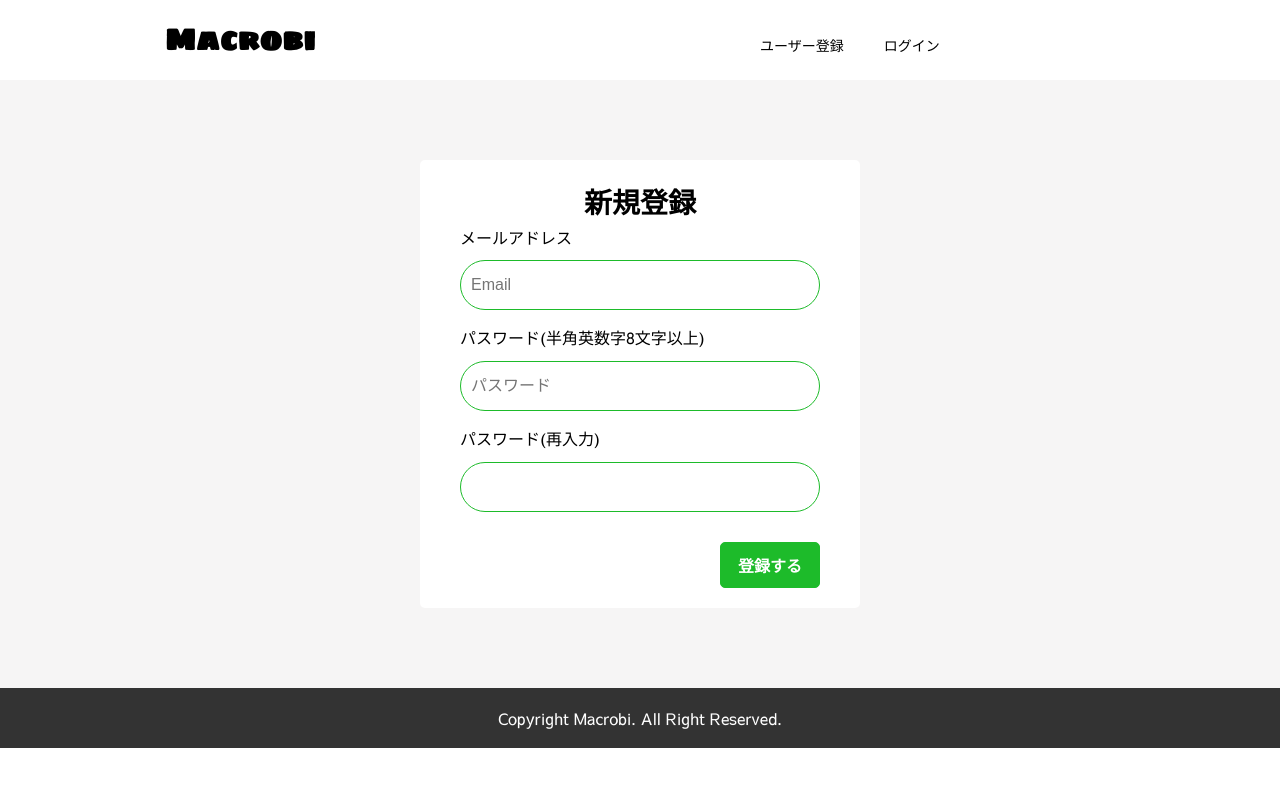
After one commit to centerRyo/Macrobi, a PHP site: page /signup.php in a window 1280 px wide. The commit adds this page. Shown: the top 787 px of the page. Run offline with PHP 8.4, Linux system fonts and the light colour scheme.

Commit message:
新規登録用画面を作成

```diff
--- a/css/app.css
+++ b/css/app.css
@@ -77,6 +77,7 @@ body {
 .main {
     background: #f6f5f5;
     padding-bottom: 80px;
+    overflow: hidden;
 }
 
 #concept,
@@ -144,6 +145,11 @@ body {
 
 .regist h1 a {
     color: #1dbb2a;
+}
+
+.regist h1 a:hover {
+    color: #1dbb2a7d;
+    text-decoration: none;
 }
 
 .contact-container {
@@ -260,6 +266,65 @@ body {
 }
 
 /* ===============================
+フォーム
+=============================== */
+.form-container {
+    width: 400px;
+    margin: 80px auto 0;
+    padding: 20px;
+    background: #fff;
+    border-radius: 5px;
+}
+
+.form-title {
+    text-align: center;
+    font-size: 28px;
+}
+
+.form {
+    width: 90%;
+    margin: 0 auto;
+    overflow: hidden;
+}
+
+.form label {
+    display: block;
+    font-size: 16px;
+    padding-bottom: 15px;
+}
+
+.form input {
+    box-sizing: border-box;
+    width: 100%;
+    height: 50px;
+    border: 1px solid #1dbb2a;
+    border-radius: 50px;
+    padding: 5px 10px;
+    font-size: 16px;
+    margin-top: 10px;
+}
+
+.btn {
+    width: 100px;
+    font-size: 16px;
+    float: right;
+    padding: 10px;
+    color: #fff;
+    background: #1dbb2a;
+    border-radius: 5px;
+    border: 1px solid #1dbb2a;
+    margin-top: 15px;
+    font-weight: bold;
+}
+
+.btn:hover {
+    cursor: pointer;
+    border: 1px solid #1dbb2a;
+    background: #fff;
+    color: #1dbb2a;
+}
+
+/* ===============================
 フッター
 =============================== */
 .footer {
--- /dev/null
+++ b/signup.php
@@ -0,0 +1,47 @@
+<!DOCTYPE html>
+<html lang="ja">
+<head>
+    <meta charset="utf-8">
+    <title>Macrobi</title>
+    <link rel="stylesheet" href="css/reset.css">
+    <link rel="stylesheet" href="css/app.css">
+    <link href="https://fonts.googleapis.com/css?family=Sawarabi+Gothic|Sigmar+One&display=swap" rel="stylesheet">
+</head>
+<body>
+    <header class="header site-width">
+        <h1><a href="index.php">Macrobi</a></h1>
+        <nav id="top-nav">
+        <ul>
+            <li><a href="">ユーザー登録</a></li>
+            <li><a href="login.php">ログイン</a></li>
+        </ul>
+        </nav>
+    </header>
+
+    <main class="main">
+      <section class="form-container">
+        <h1 class="form-title">新規登録</h1>
+        <form action="post" class="form">
+          <label>
+            メールアドレス
+            <input type="text" name="email" placeholder="Email">
+            <span class="area-msg"></span>
+          </label>
+          <label>
+            パスワード(半角英数字8文字以上)
+            <input type="password" name="pass" placeholder="パスワード">
+            <span class="area-msg"></span>
+          </label>
+          <label>
+            パスワード(再入力)
+            <input type="password" name="pass_re">
+            <span class="area-msg"></span>
+          </label>
+          <button type="submit" class="btn">登録する</button>
+        </form>
+      </section>
+    </main>
+
+    <footer class="footer">Copyright Macrobi. All Right Reserved.</footer>
+</body>
+</html>
```
